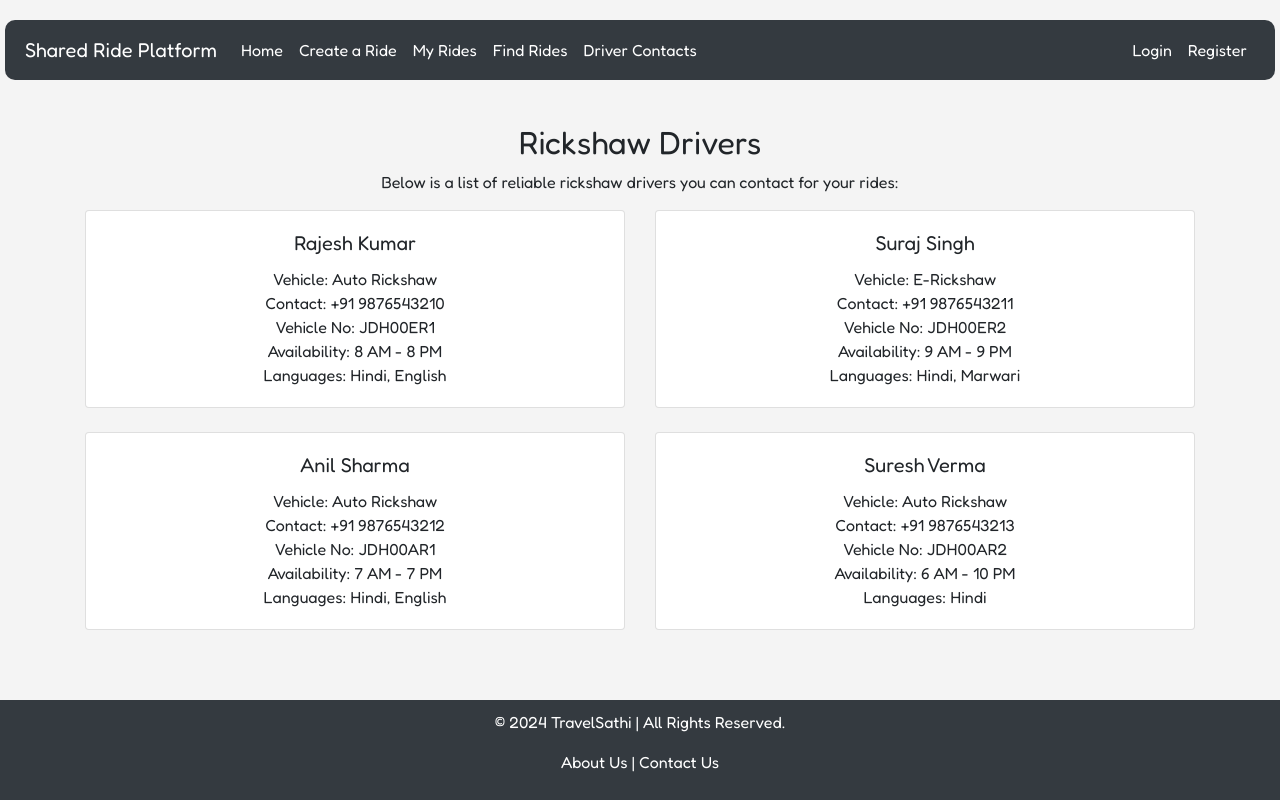
After one commit to akaash897/TravelSathi-Travel-Companion-App, a Flask app: page /drivers in a window 1280 px wide. The commit adds this page. Run offline with Flask 3, Linux system fonts and the light colour scheme; some libraries are stand-ins or nearby versions.

Commit message:
add driver contact page

```diff
--- a/routes.py
+++ b/routes.py
@@ -158,6 +158,7 @@ def joined_rides():
 def logout():
     logout_user()
     return redirect(url_for('home'))
+
 @app.route('/about')
 def about():
     return render_template('about.html')
@@ -165,6 +166,10 @@ def about():
 @app.route('/contact')
 def contact():
     return render_template('contact.html')
+
+@app.route('/drivers')
+def drivers():
+    return render_template('drivers.html')
 
 @app.route('/delete_ride/<int:ride_id>', methods=['POST'])
 @login_required
--- a/templates/base.html
+++ b/templates/base.html
@@ -77,6 +77,9 @@
                 <li class="nav-item">
                     <a class="nav-link" href="/search_rides">Find Rides</a>
                 </li>
+                <li class="nav-item"></li>
+                    <a class="nav-link" href="/drivers">Driver Contacts</a>
+                </li>
             </ul>
             <ul class="navbar-nav ml-auto">
                 {% if current_user.is_authenticated %}
--- /dev/null
+++ b/templates/drivers.html
@@ -0,0 +1,83 @@
+<!-- templates/rickshaw_drivers.html -->
+{% extends 'base.html' %}
+
+{% block head %}
+<title>Rickshaw Drivers</title>
+{% endblock %}
+
+{% block body %}
+<div class="container mt-4">
+    <h2>Rickshaw Drivers</h2>
+    <p>Below is a list of reliable rickshaw drivers you can contact for your rides:</p>
+
+    <div class="row">
+        <!-- Driver 1 -->
+        <div class="col-md-6">
+            <div class="card mb-4">
+                <div class="card-body">
+                    <h5 class="card-title">Rajesh Kumar</h5>
+                    <p class="card-text">
+                        Vehicle: Auto Rickshaw <br>
+                        Contact: +91 9876543210 <br>
+                        Vehicle No: JDH00ER1 <br>
+                        Availability: 8 AM - 8 PM <br>
+                        Languages: Hindi, English
+                    </p>
+                </div>
+            </div>
+        </div>
+
+        <!-- Driver 2 -->
+        <div class="col-md-6">
+            <div class="card mb-4">
+                <div class="card-body">
+                    <h5 class="card-title">Suraj Singh</h5>
+                    <p class="card-text">
+                        Vehicle: E-Rickshaw <br>
+                        Contact: +91 9876543211 <br>
+                        Vehicle No: JDH00ER2 <br>
+                        Availability: 9 AM - 9 PM <br>
+                        Languages: Hindi, Marwari
+                    </p>
+                </div>
+            </div>
+        </div>
+    </div>
+
+    <div class="row">
+        <!-- Driver 3 -->
+        <div class="col-md-6">
+            <div class="card mb-4">
+                <div class="card-body">
+                    <h5 class="card-title">Anil Sharma</h5>
+                    <p class="card-text">
+                        Vehicle: Auto Rickshaw <br>
+                        Contact: +91 9876543212 <br>
+                        Vehicle No: JDH00AR1 <br>
+                        Availability: 7 AM - 7 PM <br>
+                        Languages: Hindi, English
+                    </p>
+                </div>
+            </div>
+        </div>
+
+        <!-- Driver 4 -->
+        <div class="col-md-6">
+            <div class="card mb-4">
+                <div class="card-body">
+                    <h5 class="card-title">Suresh Verma</h5>
+                    <p class="card-text">
+                        Vehicle: Auto Rickshaw <br>
+                        Contact: +91 9876543213 <br>
+                        Vehicle No: JDH00AR2 <br>
+                        Availability: 6 AM - 10 PM <br>
+                        Languages: Hindi
+                    </p>
+                </div>
+            </div>
+        </div>
+    </div>
+
+    <!-- Add more driver sections here if needed -->
+</div>
+{% endblock %}
```
Also changed, not shown: benchmarks.md (+3 -0 lines).
